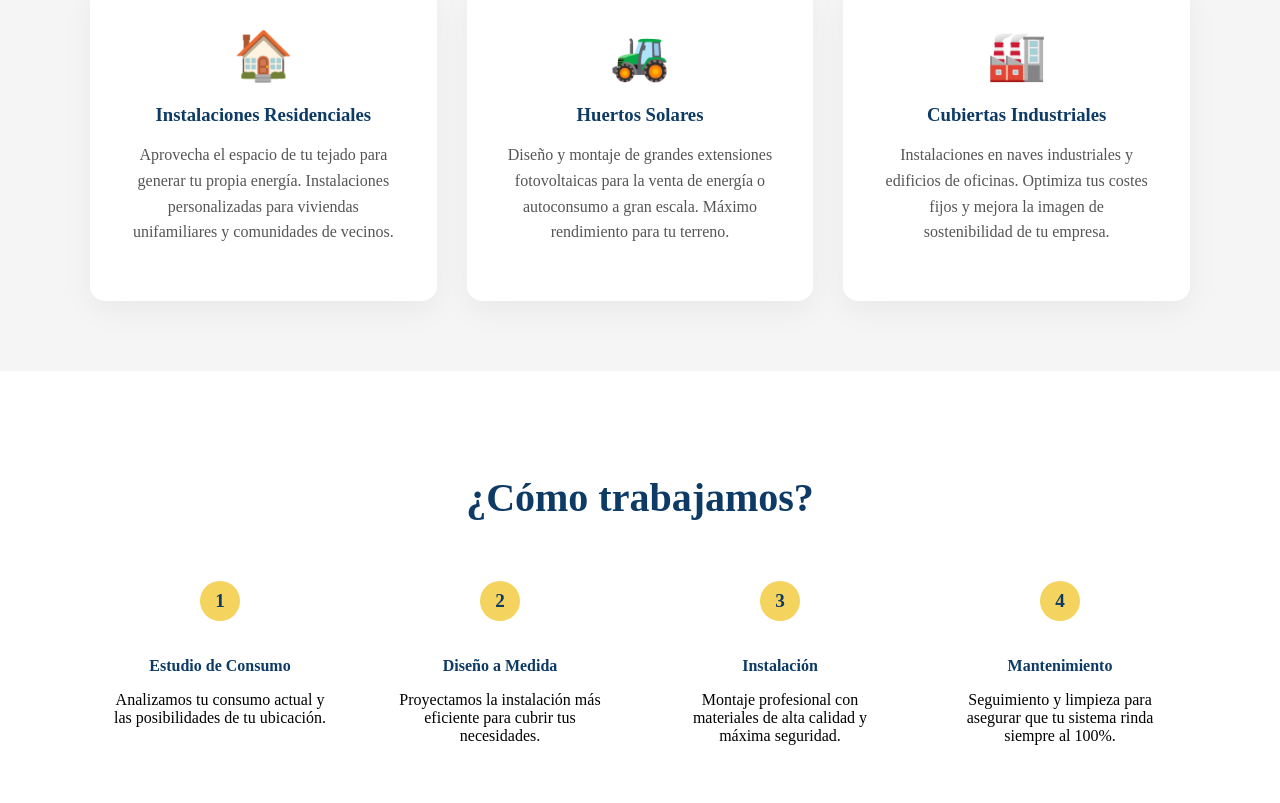
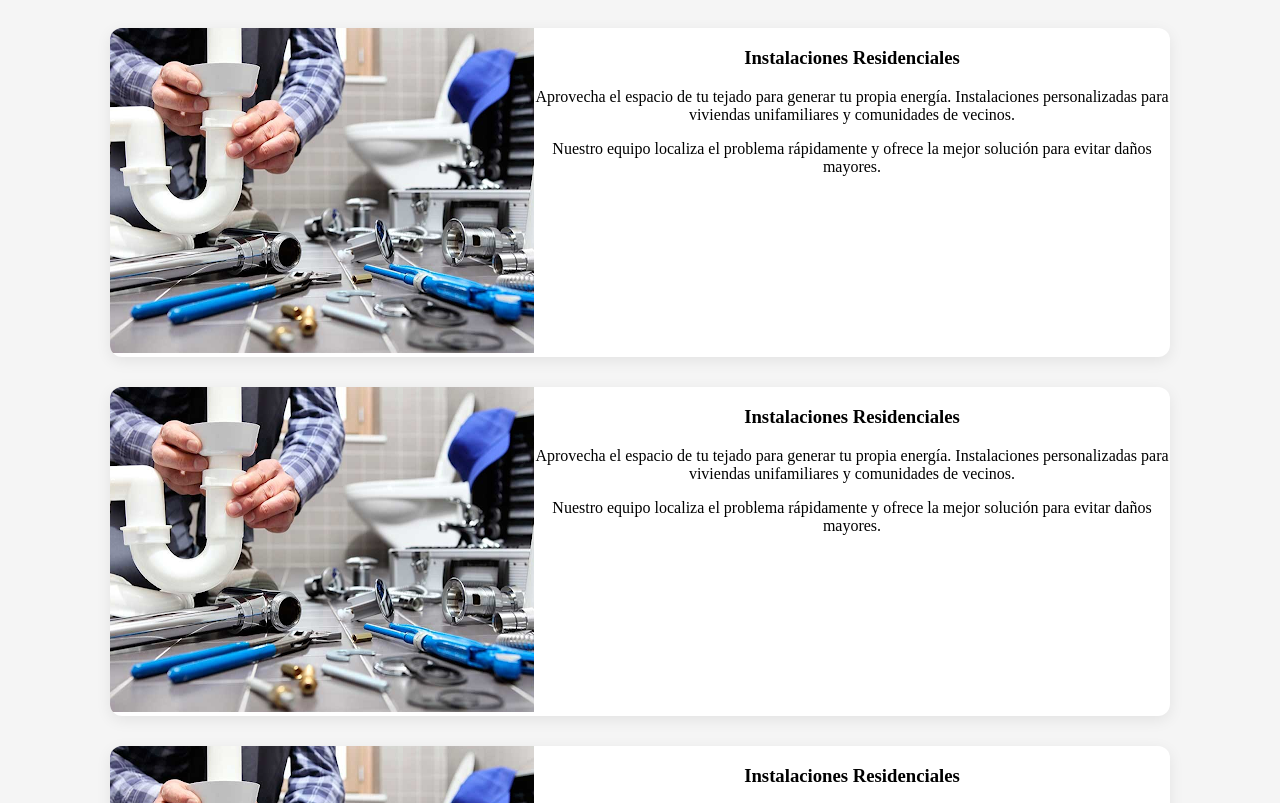
Before and after one commit to AdrianSanPedroTorralba/Web-Fontaneria, an Angular app: page /fotovoltaica in a window 1280 px wide. Shown: the part 1017-1820 px from the top of the page. Built offline with nearby package versions, Linux system fonts and the light colour scheme.

Commit message:
update: cambios fotovoltaica y en inicio

```diff
--- a/src/app/layout/header/header.ts
+++ b/src/app/layout/header/header.ts
@@ -1,4 +1,4 @@
-import { Component, Input, OnInit, OnDestroy } from '@angular/core';
+import { Component, Input, OnInit, OnDestroy, ChangeDetectorRef } from '@angular/core';
 import { Navbar } from '../navbar/navbar';
 import { CommonModule } from '@angular/common';
 
@@ -10,6 +10,7 @@ import { CommonModule } from '@angular/common';
   styleUrl: './header.css',
 })
 export class Header implements OnInit, OnDestroy {
+
   @Input() title: string = '';
   @Input() subtitle: string = '';
   @Input() backgroundImage: string = '';
@@ -20,6 +21,11 @@ export class Header implements OnInit, OnDestroy {
   displayTitle: string = '';
   displaySubtitle: string = '';
   displayImage: string = '';
+
+  private currentIndex = 0;
+  private intervalId: any;
+
+  constructor(private cdr: ChangeDetectorRef) {}
 
   private messages = [
     {
@@ -34,17 +40,16 @@ export class Header implements OnInit, OnDestroy {
     }
   ];
 
-  private currentIndex = 0;
-  private intervalId: any;
-
   ngOnInit() {
-    this.displayTitle = this.title;
-    this.displaySubtitle = this.subtitle;
-    this.displayImage = this.backgroundImage;
 
     if (this.dynamic) {
       this.startCycle();
+    } else {
+      this.displayTitle = this.title;
+      this.displaySubtitle = this.subtitle;
+      this.displayImage = this.backgroundImage;
     }
+
   }
 
   ngOnDestroy() {
@@ -54,15 +59,26 @@ export class Header implements OnInit, OnDestroy {
   }
 
   private startCycle() {
-    this.displayTitle = this.messages[0].title;
-    this.displaySubtitle = this.messages[0].subtitle;
-    this.displayImage = this.messages[0].image;
+
+    this.currentIndex = 0;
+
+    this.updateMessage();
 
     this.intervalId = setInterval(() => {
+
       this.currentIndex = (this.currentIndex + 1) % this.messages.length;
-      this.displayTitle = this.messages[this.currentIndex].title;
-      this.displaySubtitle = this.messages[this.currentIndex].subtitle;
-      this.displayImage = this.messages[this.currentIndex].image;
+
+      this.updateMessage();
+
+      this.cdr.detectChanges(); // 👈 esto hace que Angular refresque el texto
+
     }, 5000);
   }
+
+  private updateMessage() {
+    this.displayTitle = this.messages[this.currentIndex].title;
+    this.displaySubtitle = this.messages[this.currentIndex].subtitle;
+    this.displayImage = this.messages[this.currentIndex].image;
+  }
+
 }
--- a/src/app/pages/fotovoltaica/fotovoltaica.css
+++ b/src/app/pages/fotovoltaica/fotovoltaica.css
@@ -33,37 +33,53 @@ h2 {
 
 .servicios-grid {
   display: grid;
-  grid-template-columns: repeat(auto-fit, minmax(300px, 1fr));
+  grid-template-columns: 1fr; /* Una columna por defecto */
   gap: 30px;
+  padding: 40px 20px;
+  max-width: 1200px;
+  margin: 0 auto;
 }
 
 .servicio-card {
-  background: white;
-  padding: 40px;
-  border-radius: 15px;
-  box-shadow: 0 10px 30px rgba(0, 0, 0, 0.05);
-  transition: transform 0.3s ease, box-shadow 0.3s ease;
-  cursor: pointer;
+  display: flex;
+  background: #fff;
+  border-radius: 12px;
+  overflow: hidden;
+  box-shadow: 0 4px 15px rgba(0,0,0,0.08);
+  transition: transform 0.3s ease;
+  min-height: 220px;
 }
 
 .servicio-card:hover {
-  transform: translateY(-10px);
-  box-shadow: 0 15px 40px rgba(0, 0, 0, 0.1);
+  transform: translateY(-5px);
 }
 
-.servicio-card .icon {
-  font-size: 3rem;
-  margin-bottom: 20px;
+.servicio-image {
+  flex: 0 0 40%; /* La imagen ocupa el 40% del ancho de la tarjeta */
+  overflow: hidden;
 }
 
-.servicio-card h3 {
-  margin-bottom: 15px;
-  color: #0d3b66;
+.servicio-info {
+  flex: 1;
+  padding: 20px;
+  display: flex;
+  flex-direction: column;
+  justify-content: center;
 }
 
-.servicio-card p {
-  line-height: 1.6;
-  color: #555;
+.servicio-info h3 {
+  color: var(--primary-blue);
+  margin-top: 0;
+  margin-bottom: 10px;
+  font-size: 1.3rem;
+  border-bottom: 2px solid #eee;
+  padding-bottom: 5px;
+}
+
+.servicio-info p {
+  font-size: 0.95rem;
+  margin-bottom: 8px;
+  line-height: 1.4;
 }
 
 /* PROCESO */
--- a/src/app/pages/fotovoltaica/fotovoltaica.html
+++ b/src/app/pages/fotovoltaica/fotovoltaica.html
@@ -19,10 +19,37 @@
     <h2>Nuestros Servicios de Energía Solar</h2>
     <div class="servicios-grid">
 
-      <div class="servicio-card" appFadeIn>
-        <div class="icon">🏠</div>
-        <h3>Instalaciones Residenciales</h3>
-        <p>Aprovecha el espacio de tu tejado para generar tu propia energía. Instalaciones personalizadas para viviendas unifamiliares y comunidades de vecinos.</p>
+      <div class="servicio-card">
+        <div class="servicio-image">
+          <img src="assets/img/averias.png" alt="Reparación de averías">
+        </div>
+        <div class="service-info">
+          <h3>Instalaciones Residenciales</h3>
+          <p>Aprovecha el espacio de tu tejado para generar tu propia energía. Instalaciones personalizadas para viviendas unifamiliares y comunidades de vecinos.</p>
+          <p class="extra-text">Nuestro equipo localiza el problema rápidamente y ofrece la mejor solución para evitar daños mayores.</p>
+        </div>
+      </div>
+
+      <div class="servicio-card">
+        <div class="servicio-image">
+          <img src="assets/img/averias.png" alt="Reparación de averías">
+        </div>
+        <div class="service-info">
+          <h3>Instalaciones Residenciales</h3>
+          <p>Aprovecha el espacio de tu tejado para generar tu propia energía. Instalaciones personalizadas para viviendas unifamiliares y comunidades de vecinos.</p>
+          <p class="extra-text">Nuestro equipo localiza el problema rápidamente y ofrece la mejor solución para evitar daños mayores.</p>
+        </div>
+      </div>
+
+      <div class="servicio-card">
+        <div class="servicio-image">
+          <img src="assets/img/averias.png" alt="Reparación de averías">
+        </div>
+        <div class="service-info">
+          <h3>Instalaciones Residenciales</h3>
+          <p>Aprovecha el espacio de tu tejado para generar tu propia energía. Instalaciones personalizadas para viviendas unifamiliares y comunidades de vecinos.</p>
+          <p class="extra-text">Nuestro equipo localiza el problema rápidamente y ofrece la mejor solución para evitar daños mayores.</p>
+        </div>
       </div>
 
       <div class="servicio-card" appFadeIn>
--- a/src/app/pages/inicio/inicio.css
+++ b/src/app/pages/inicio/inicio.css
@@ -7,6 +7,7 @@ section {
   max-width: 1100px;
   margin: 0 auto;
   text-align: center;
+
 }
 
 
@@ -87,6 +88,7 @@ section {
   gap: 20px;
   max-width: 1100px;
   margin: 0 auto;
+  margin-bottom: 50px;
 }
 
 .servicio-card {
@@ -94,6 +96,11 @@ section {
   padding: 25px;
   border-radius: 10px;
   box-shadow: 0 0 10px rgba(0, 0, 0, 0.1);
+  transition: transform 0.3s ease;
+}
+
+.servicio-card:hover {
+  transform: translateY(-5px);
 }
 
 .servicio-card h3 {
@@ -117,6 +124,11 @@ section {
   padding: 20px;
   background-color: white;
   border-radius: 8px;
+  transition: transform 0.3s ease;
+}
+
+.ventaja:hover {
+  transform: translateY(-5px);
 }
 
 /* CTA FINAL */
@@ -145,7 +157,7 @@ section {
   grid-template-columns: repeat(auto-fit, minmax(250px, 1fr));
   gap: 20px;
   max-width: 1100px;
-  margin: 4rem;
+  margin-bottom: 50px;
 
 }
 
@@ -154,7 +166,12 @@ section {
   padding: 25px;
   border-radius: 10px;
   box-shadow: 0 0 10px rgba(0, 0, 0, 0.1);
-  margin-right: 1rem;
+  margin-right: 10px;
+  transition: transform 0.3s ease;
+}
+
+.fotovol-card:hover {
+  transform: translateY(-5px);
 }
 
 .fotovol-card .icon {
--- a/src/app/pages/inicio/inicio.html
+++ b/src/app/pages/inicio/inicio.html
@@ -8,10 +8,10 @@
 <!-- PRESENTACIÓN -->
 <section class="presentacion">
   <div class="contenedor">
-    <h2>Expertos en fontanería a tu servicio</h2>
+    <h2>Profesionales a tu servicio</h2>
 
     <p>
-      Somos una empresa especializada en servicios integrales de fontanería.
+      Somos una empresa especializada en servicios integrales tanto de fontanería como de instalaciones de energía solar.
       Contamos con un equipo profesional con amplia experiencia,
       preparado para resolver desde pequeñas averías hasta grandes instalaciones.
     </p>
@@ -36,7 +36,7 @@
 
   <div class="servicios-grid">
 
-    <div class="servicio-card" appFadeIn>
+    <div class="servicio-card">
       <h3>Reparación de averías</h3>
       <p>
         Solucionamos fugas, roturas de tuberías, grifos y cualquier
@@ -44,7 +44,7 @@
       </p>
     </div>
 
-    <div class="servicio-card" appFadeIn>
+    <div class="servicio-card">
       <h3>Desatascos</h3>
       <p>
         Desatascamos fregaderos, inodoros y tuberías con maquinaria profesional
@@ -52,7 +52,7 @@
       </p>
     </div>
 
-    <div class="servicio-card" appFadeIn>
+    <div class="servicio-card">
       <h3>Instalaciones</h3>
       <p>
         Instalación completa de sistemas de fontanería en viviendas,
@@ -76,17 +76,17 @@
     <p class="subtitulo">¡Pásate al autoconsumo y empieza a ahorrar!</p>
 
     <div class="solar-grid">
-      <div class="fotovol-card" appFadeIn>
+      <div class="fotovol-card">
         <div class="icon">☀️</div>
         <h4>Autoconsumo</h4>
         <p>Reduce hasta un 70% tu factura de la luz.</p>
       </div>
-      <div class="fotovol-card" appFadeIn>
+      <div class="fotovol-card">
         <div class="icon">🌿</div>
         <h4>Sostenibilidad</h4>
         <p>Energía 100% limpia para un futuro mejor.</p>
       </div>
-      <div class="fotovol-card" appFadeIn>
+      <div class="fotovol-card">
         <div class="icon">📈</div>
         <h4>Rentabilidad</h4>
         <p>Amortización rápida de tu inversión.</p>
--- a/src/app/pages/inicio/inicio.ts
+++ b/src/app/pages/inicio/inicio.ts
@@ -7,7 +7,7 @@ import { FadeInDirective } from '../../directives/fade-in.directive';
 @Component({
   selector: 'app-inicio',
   standalone: true,
-  imports: [Header, RouterModule, FadeInDirective],
+  imports: [Header, RouterModule],
   templateUrl: './inicio.html',
   styleUrl: './inicio.css',
 })
```
